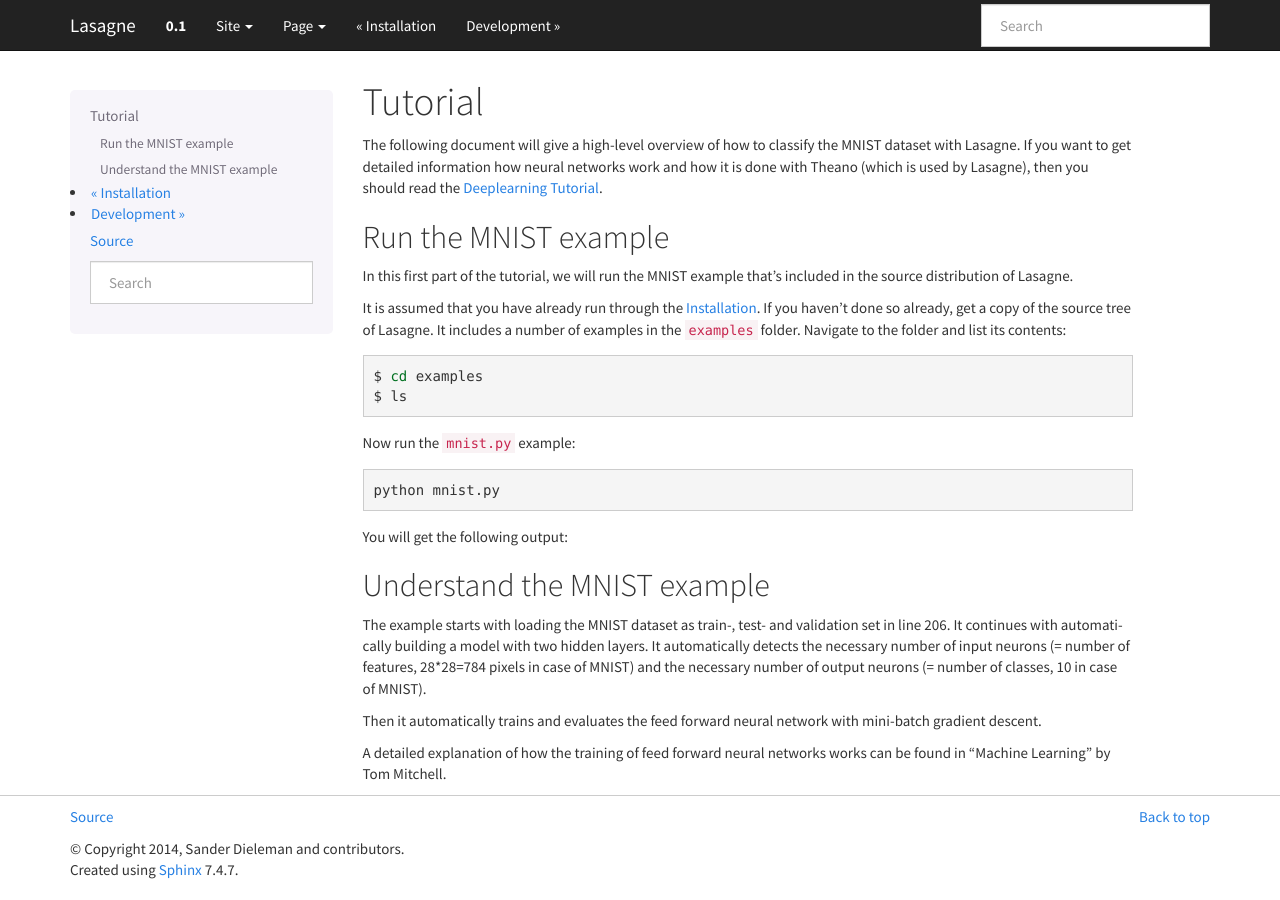
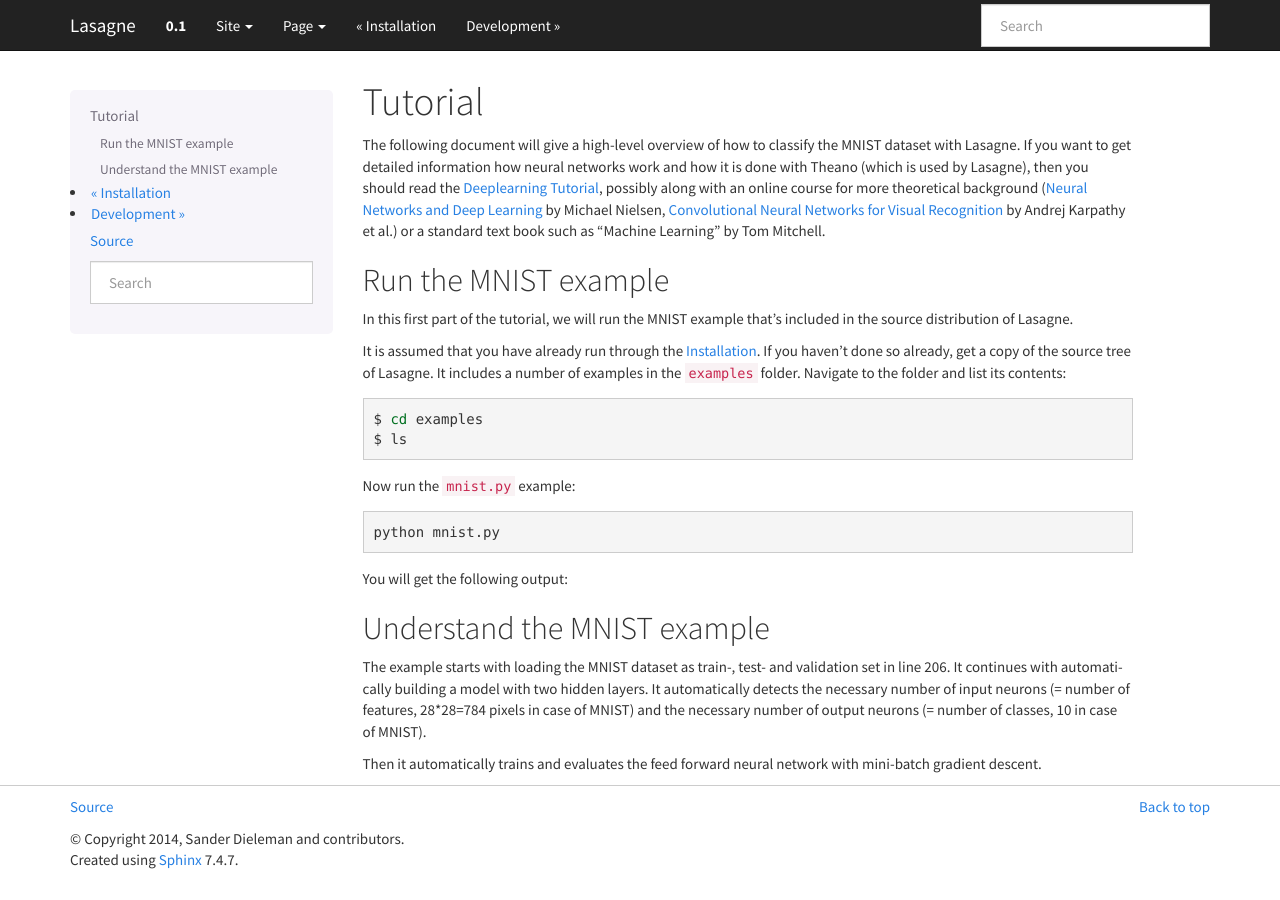
Before and after one commit to Lasagne/Lasagne, a Sphinx documentation site: the page built from docs/user/tutorial.rst, in a window 1280 px wide. Built offline with Sphinx 7.4.7, drawn with Linux system fonts in a browser that asks for light colours.

Commit message:
Documentation: Added two more online references as suggested by Jan Schlüter

```diff
--- a/docs/user/tutorial.rst
+++ b/docs/user/tutorial.rst
@@ -5,9 +5,13 @@ Tutorial
 ========
 
 The following document will give a high-level overview of how to classify the
-MNIST dataset with Lasagne. If you want to get detailed information how
-neural networks work and how it is done with Theano (which is used by Lasagne),
-then you should read the `Deeplearning Tutorial`_.
+MNIST dataset with Lasagne. If you want to get detailed information how neural
+networks work and how it is done with Theano (which is used by Lasagne), then
+you should read the `Deeplearning Tutorial`_, possibly along with an online
+course for more theoretical background (`Neural Networks and Deep Learning`_ by
+Michael Nielsen, `Convolutional Neural Networks for Visual Recognition`_ by
+Andrej Karpathy et al.) or a standard text book such as "Machine Learning" by
+Tom Mitchell.
 
 
 Run the MNIST example
@@ -72,7 +76,6 @@ necessary number of output neurons (= number of classes, 10 in case of MNIST).
 Then it automatically trains and evaluates the feed forward neural network
 with mini-batch gradient descent.
 
-A detailed explanation of how the training of feed forward neural networks
-works can be found in "Machine Learning" by  Tom Mitchell.
-
+.. _Neural Networks and Deep Learning: http://neuralnetworksanddeeplearning.com/
 .. _Deeplearning Tutorial: http://deeplearning.net/tutorial/
+.. _Convolutional Neural Networks for Visual Recognition: http://cs231n.github.io/
```
